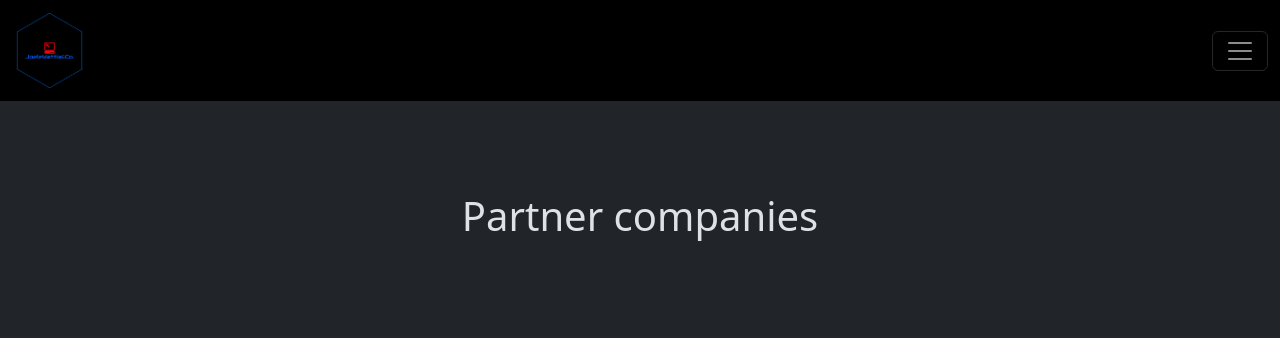
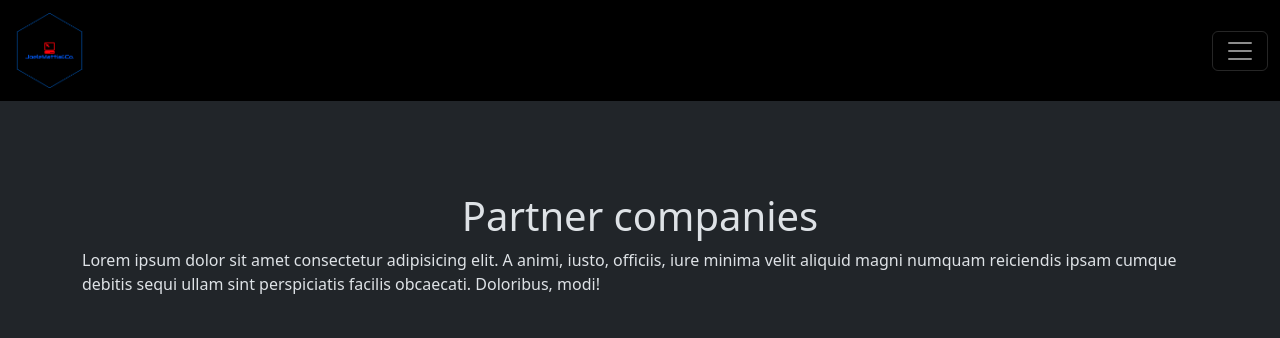
Before and after one commit to WebDevJoJo/JoeMatFolio, an Angular app: page /companies in a window 1280 px wide. Shown: the top 338 px of the page. Built offline with nearby package versions, Linux system fonts and the light colour scheme; no server answers.

Commit message:
html spaces adjustments

```diff
--- a/src/app/personal-area/companies/companies.component.html
+++ b/src/app/personal-area/companies/companies.component.html
@@ -1,5 +1,5 @@
-<div class="container-fluid my-5 p-5">
-  <h1 class="text-center my-5 p-5">Partner companies</h1>
+<div class="container-fluid mt-5 pt-5">
+  <h1 class="text-center mt-5 pt-5">Partner companies</h1>
   <div class="container">
     <p>
       Lorem ipsum dolor sit amet consectetur adipisicing elit. A animi, iusto,
@@ -63,6 +63,7 @@
             <select
               class="form-select m-2"
               aria-label="Countries"
+              placeholder="Countries..."
               [(ngModel)]="searchCountry"
               name="countries"
             >
--- a/src/app/personal-area/companies/companies.component.ts
+++ b/src/app/personal-area/companies/companies.component.ts
@@ -70,7 +70,7 @@
   searchEmail: string = '';
   searchVat: string = '';
   searchPhone: string = '';
-  searchCountry: string = '';
+  searchCountry: string = 'Countries';
   companiesList: CompanyDetails[] = [];
   filteredCompanies = this.companiesList;
   countriesList: string[] = [];
```
